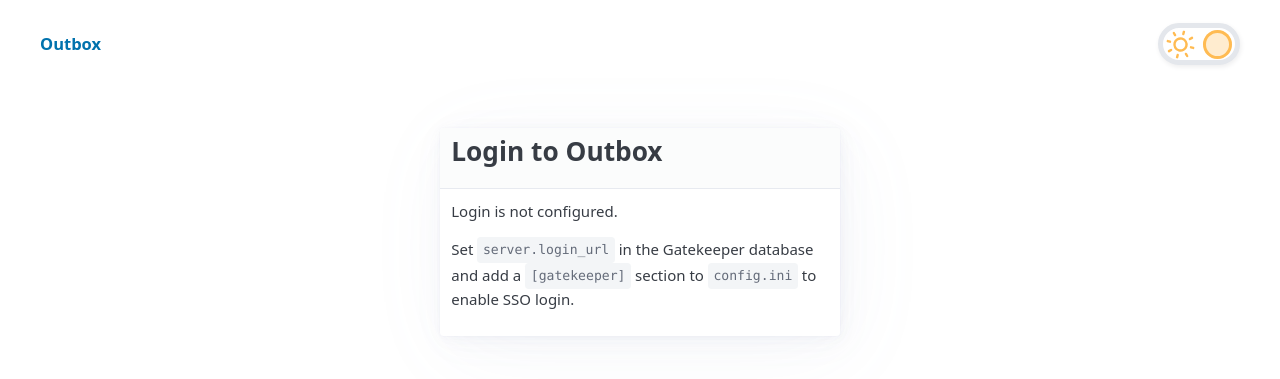
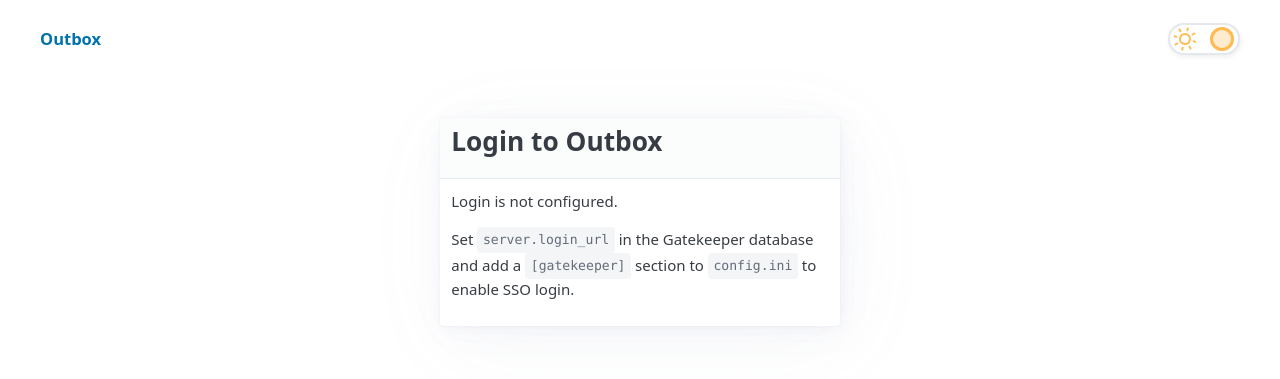
Before and after one commit to technobok/outbox, a Flask app: a page that uses src/outbox/templates/base.html in a window 1280 px wide. Shown: the top 379 px of the page. Run offline with Flask 3, Linux system fonts and the light colour scheme; parts of the project's set-up code (start-up, migrations or seed data) failed here and were passed over.

Commit message:
Shrink theme toggle to match zerolang dimensions

```diff
--- a/src/outbox/static/css/app.css
+++ b/src/outbox/static/css/app.css
@@ -9,9 +9,9 @@
     --pico-form-element-spacing-horizontal: 0.75rem;
 
     /* Light/dark mode toggle dimensions (px to avoid sub-pixel snapping) */
-    --mode-slot-width: 72px;
-    --mode-slot-height: 32px;
-    --mode-button-size: 29px;
+    --mode-slot-width: 68px;
+    --mode-slot-height: 28px;
+    --mode-button-size: 24px;
     --mode-button-translatey: 2px;
     --mode-button-translatex: 40px;
     --mode-button-translatex-checked: 3px;
@@ -87,8 +87,8 @@ html.trans footer {
     position: relative;
     height: var(--mode-slot-height);
     width: var(--mode-slot-width);
-    border: 5px solid #e4e7ec;
-    border-radius: 999px;
+    border: 2px solid #e4e7ec;
+    border-radius: 10em;
     background-color: white;
     box-shadow: 1px 2px 5px #eeeeef;
     transition: background-color 250ms !important;
@@ -107,13 +107,13 @@ html.trans footer {
     width: var(--mode-button-size);
     border-radius: 50%;
     background-color: #ffeccf;
-    box-shadow: inset 0px 0px 0px 3px #ffbb52;
+    box-shadow: inset 0px 0px 0px 0.2em #ffbb52;
     transition: background-color 250ms, border-color 250ms, transform 500ms cubic-bezier(.19,1.66,.56,.87) !important;
 }
 
 .mode-checkbox:checked ~ .mode-slot .mode-button {
     background-color: #485367;
-    box-shadow: inset 0px 0px 0px 3px white;
+    box-shadow: inset 0px 0px 0px 0.2em white;
     transform: translate(var(--mode-button-translatex-checked), var(--mode-button-translatey));
 }
 
```
